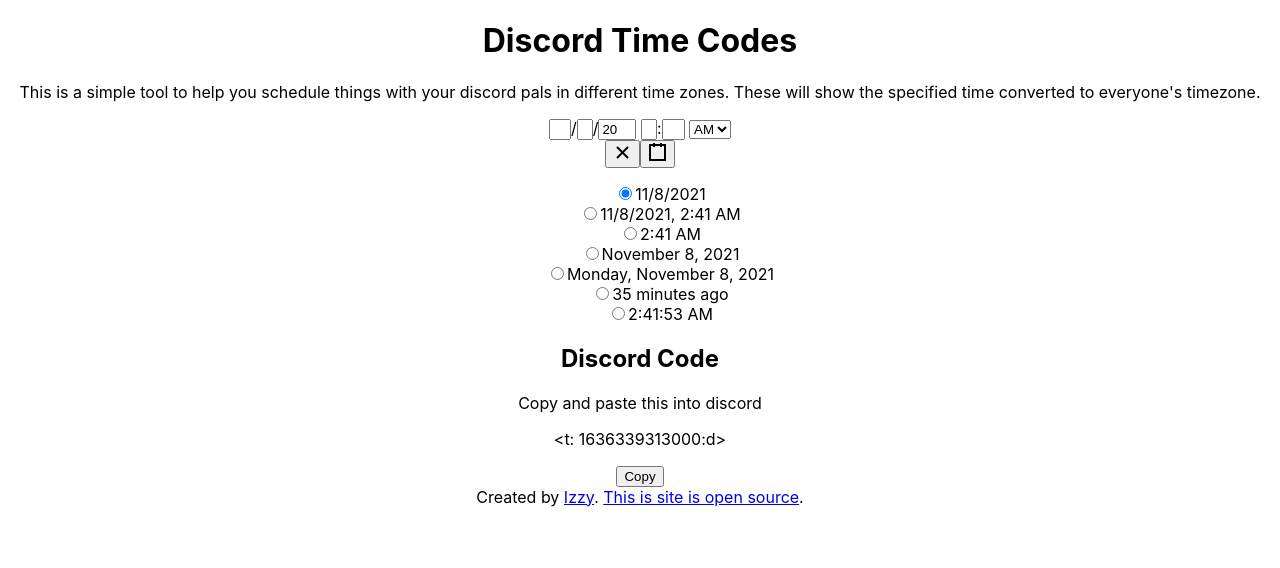
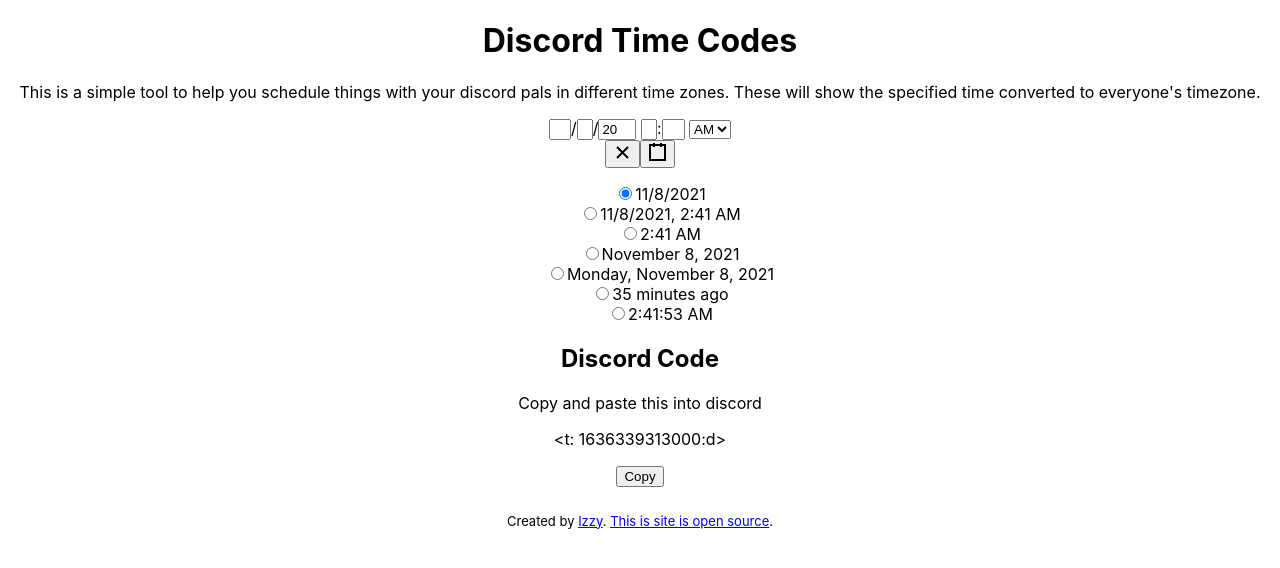
Before and after one commit to izzyhub/discord-time-codes, a React (Create React App) app: page / in a window 1280 px wide. Shown: the top 568 px of the page. Built offline with nearby package versions, Linux system fonts and the light colour scheme.

Commit message:
Fix font size. Add padding to the footer.
I probably should put where I actual want it with a grid or something
but not tonight.

```diff
--- a/src/Footer.css
+++ b/src/Footer.css
@@ -1,4 +1,5 @@
 footer  {
+  margin-top: 2em;
   display: block;
-  font: smaller;
+  font-size: small;
 }
```
